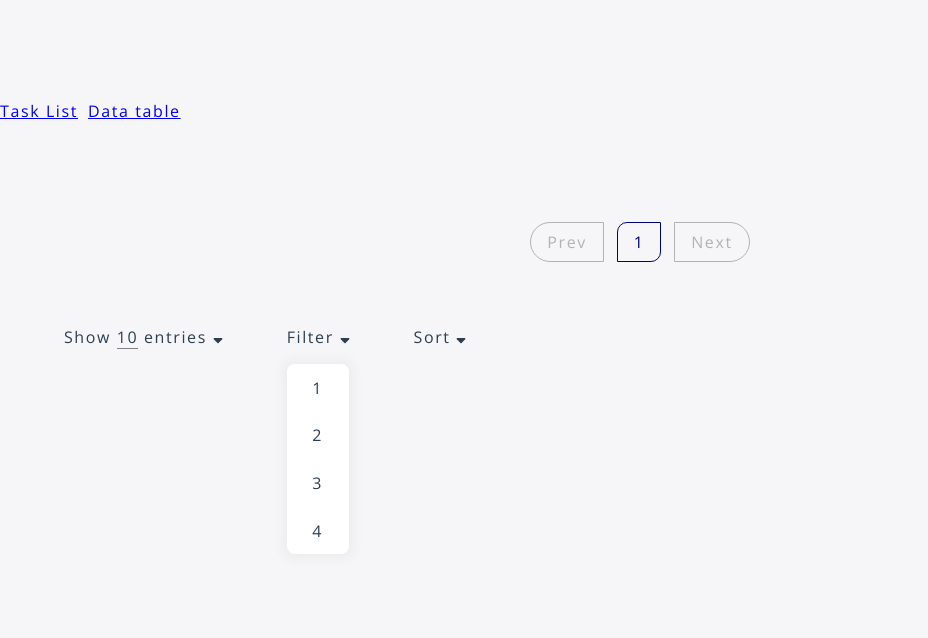
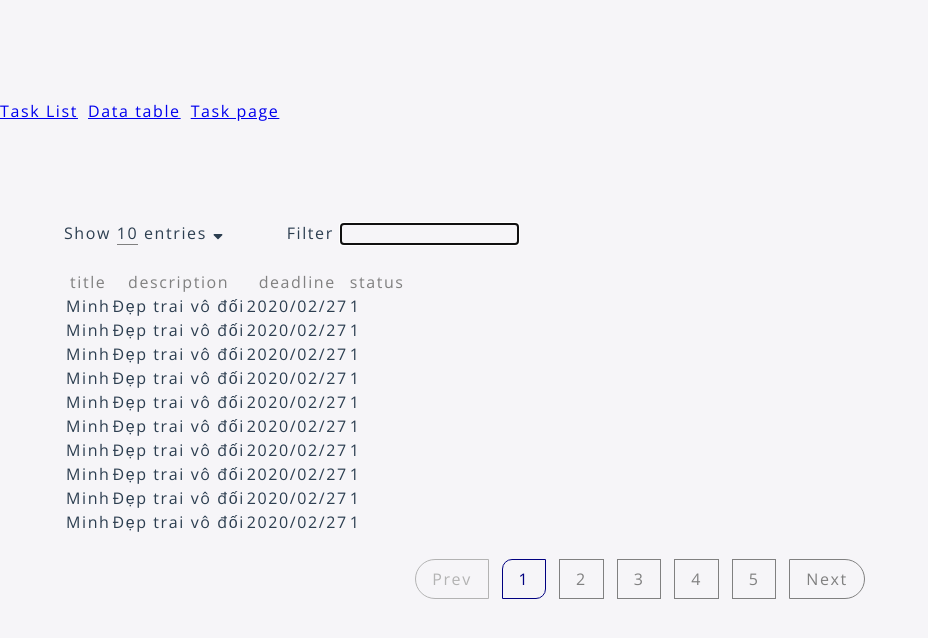
Before and after one commit to tonyminh95/todo-list-vuejs, a Vue app: page /#/datatable in a window 1280 px wide. Both pictures are taken after a click on the item "Filter". Shown: the top 638 px of the page, without its empty margins (0-928 px from the left). Built offline with nearby package versions, Linux system fonts and the light colour scheme.

Commit message:
new design

```diff
--- a/src/App.vue
+++ b/src/App.vue
@@ -3,6 +3,7 @@
         <div id="nav">
             <router-link to="/">Task List</router-link>
             <router-link to="/datatable">Data table</router-link>
+            <router-link to="/tasks">Task page</router-link>
         </div>
         <router-view/>
     </div>
--- a/src/components/TableCondition.vue
+++ b/src/components/TableCondition.vue
@@ -1,9 +1,7 @@
 <template>
-    <div>
     <ul class="condition">
-            <!--  -->
         <li>
-                <dropdown :items="items">
+            <dropdown :items="entries" @chosen-item="chosenItem">
                 <div slot="dropdownButton">
                     Show <span class="u-border-bottom">{{ numberOfEntries }}</span> entries
                     <fa-icon :icon="['fas', 'sort-down']"></fa-icon>
@@ -11,25 +9,12 @@
             </dropdown>
         </li>
         <li>
-                <dropdown :items="items">
-                    <div slot="dropdownButton">
-                        Filter <fa-icon :icon="['fas', 'sort-down']"></fa-icon>
-                    </div>
-                </dropdown>
-            </li>
-            <li>
-                <dropdown :items="items">
-                    <div slot="dropdownButton">
-                        Sort <fa-icon :icon="['fas', 'sort-down']"></fa-icon>
-                    </div>
-                </dropdown>
+            Filter <input >
         </li>
     </ul>
-    </div>
 </template>
 
 <script>
-    import ClickOutside from 'vue-click-outside'
     import Dropdown from '@/components/bases/BaseDropdown'
 
     export default {
@@ -39,21 +24,17 @@
             Dropdown
         },
 
-        directives: {
-            ClickOutside
-        },
-
         data () {
             return {
                 numberOfEntries: 10,
-                showDropdown: false,
-                items: [1, 2, 3, 4]
+                entries: [10, 25, 50, 75, 100]
             }
         },
 
         methods: {
-            hideDropdown () {
-                this.showDropdown = false
+            chosenItem (index) {
+                this.numberOfEntries = this.entries[index]
+                this.$emit('chosen-item', this.numberOfEntries)
             }
         }
     }
--- a/src/components/bases/BaseDropdown.vue
+++ b/src/components/bases/BaseDropdown.vue
@@ -6,7 +6,7 @@
 
 
         <ul class="u-margin-top-xsmall dropdown" v-if="showDropdown">
-            <li v-for="(item, index) in items" :key="index">
+            <li v-for="(item, index) in items" :key="index" @click="$emit('chosen-item', index)">
                 {{ item }}
             </li>
         </ul>
--- a/src/pages/DatatableTest.vue
+++ b/src/pages/DatatableTest.vue
@@ -1,22 +1,9 @@
 <template>
     <div style="width: 90%; margin: 0 auto; margin-top: 100px;">
 
-        <pagination
-            class="u-text-center u-margin-bottom-medium"
-            :page_size="page_size"
-            :list_size="bodies.length"
-            @page-number="test"
-        />
+        <condition class="u-margin-bottom-small" @chosen-item="page_size = $event"/>
 
-        <condition />
-        <!-- <select v-model="page_size">
-            <option>10</option>
-            <option>25</option>
-            <option>50</option>
-            <option>100</option>
-        </select> -->
-
-        <!-- <table class="table">
+        <table class="table u-margin-bottom-small">
             <thead>
                 <tr>
                     <th v-for="(head, index) in heads" :key="index">{{ head }}</th>
@@ -26,16 +13,23 @@
                 <tr v-for="item in items" :key="item.id">
                     <td v-for="(head, index) in heads" :key="index">
                         {{ item[head] }}
-                    </td> -->
+                    </td>
 
                     <!-- <td v-if="body.propertyType == 'button'" class="datatable__button-box">
                         <div v-for="(type, index) in button.types" :key="index" :class="[`btn-${type.item} btn-icon`]">
                             <fa-icon :icon="type.icon"></fa-icon>
                         </div>
                     </td> -->
-                <!-- </tr>
+                </tr>
             </tbody>
-        </table> -->
+        </table>
+
+        <pagination
+            class="u-text-center"
+            :page_size="page_size"
+            :list_size="bodies.length"
+            @page-number="test"
+        />
     </div>
 </template>
 
@@ -59,7 +53,7 @@
 
         data() {
             return {
-                page_size: 100,
+                page_size: 10,
                 page_number: 1,
                 // datas: [
                 //     {
@@ -151,6 +145,10 @@
         methods: {
             test(pageNumber) {
                 this.page_number = pageNumber
+            },
+
+            chosenItem (index) {
+                alert(index)
             }
         },
     }
--- /dev/null
+++ b/src/pages/TaskPage.vue
@@ -0,0 +1,21 @@
+<template>
+    <div>
+
+        <table class="table">
+            <thead>
+                <tr>Title</tr>
+                <tr>Description</tr>
+                <tr>Deadline</tr>
+                <tr>Status</tr>
+            </thead>
+            <tbody></tbody>
+        </table>
+
+    </div>
+</template>
+
+<script>
+    export default {
+        name: 'TaskPage'
+    }
+</script>
--- a/src/router.js
+++ b/src/router.js
@@ -1,7 +1,8 @@
-import Vue from 'vue';
-import Router from 'vue-router';
-import TaskList from '@/components/TaskList';
-import DatatableTest from '@/pages/DatatableTest';
+import Vue from 'vue'
+import Router from 'vue-router'
+import TaskList from '@/components/TaskList'
+import DatatableTest from '@/pages/DatatableTest'
+import TaskPage from '@/pages/TaskPage'
 
 Vue.use(Router)
 
@@ -16,6 +17,11 @@ export default new Router({
             path: '/datatable',
             name: 'datatable',
             component: DatatableTest
+        },
+        {
+            path: '/tasks',
+            name: 'task',
+            component: TaskPage
         }
     ]
 })
--- a/src/styles/base/_utilities.scss
+++ b/src/styles/base/_utilities.scss
@@ -1,12 +1,14 @@
+.u-text-left { text-align: left; }
 .u-text-center { text-align: center; }
+.u-text-right { text-align: right; }
 
 .u-margin-top-xsmall { margin-top: 1rem; }
 .u-margin-top-small { margin-top: 1.5rem; }
 
-// .u-margin-bottom-small { margin-bottom: 1.5rem; }
-
+.u-margin-bottom-small { margin-bottom: 1.5rem; }
 .u-margin-bottom-medium { margin-bottom: 4rem; }
-
 // .u-margin-bottom-big { margin-bottom: 8rem; }
 
 .u-border-bottom { border-bottom: 1px solid $color-gray; }
+
+// .u-display-inline-block { display: inline-block; }
--- a/src/styles/components/_datatable.scss
+++ b/src/styles/components/_datatable.scss
@@ -1,46 +1,46 @@
-.table {
-    width: 100%;
-    border-collapse: separate;
-    border-spacing: 0 0.5rem;
+// .table {
+//     width: 100%;
+//     border-collapse: separate;
+//     border-spacing: 0 0.5rem;
 
-    > thead,
-    > tbody {
-        > tr {
-            > th,
-            > td {
-                padding: $table-cell-padding;
-                line-height: $table-cell-line-height;
-                text-align: left;
-            }
-        }
-    }
+//     > thead,
+//     > tbody {
+//         > tr {
+//             > th,
+//             > td {
+//                 padding: $table-cell-padding;
+//                 line-height: $table-cell-line-height;
+//                 text-align: left;
+//             }
+//         }
+//     }
 
-    > thead {
-        text-transform: uppercase;
-        color: $table-cell-header-color;
-    }
+//     > thead {
+//         text-transform: uppercase;
+//         color: $table-cell-header-color;
+//     }
 
-    > tbody {
-        > tr {
-            > td {
-                background: #fff;
-                color: $color-gray;
-            }
+//     > tbody {
+//         > tr {
+//             > td {
+//                 background: #fff;
+//                 color: $color-gray;
+//             }
 
-            > td:first-child {
-                border-top-left-radius: $table-row-border-radius;
-                border-bottom-left-radius: $table-row-border-radius;
-            }
+//             > td:first-child {
+//                 border-top-left-radius: $table-row-border-radius;
+//                 border-bottom-left-radius: $table-row-border-radius;
+//             }
 
-            > td:last-child {
-                border-top-right-radius: $table-row-border-radius;
-                border-bottom-right-radius: $table-row-border-radius;
-            }
-        }
-    }
+//             > td:last-child {
+//                 border-top-right-radius: $table-row-border-radius;
+//                 border-bottom-right-radius: $table-row-border-radius;
+//             }
+//         }
+//     }
 
-    &__button-box {
-        width: 1%;
-        white-space:nowrap;
-    }
-}
+//     &__button-box {
+//         width: 1%;
+//         white-space:nowrap;
+//     }
+// }
--- a/src/styles/components/_dropdown.scss
+++ b/src/styles/components/_dropdown.scss
@@ -8,8 +8,8 @@
 
     > li {
         padding: $default-dimension $default-dimension * 2;
+        background-color: $color-white;
         cursor: pointer;
-        background-color: $color-white;
 
         &:first-child {
             border-radius: $border-radius-small $border-radius-small 0 0;
--- a/src/styles/main.scss
+++ b/src/styles/main.scss
@@ -6,9 +6,9 @@
 
 @import 'components/button';
 @import 'components/condition';
-@import 'components/datatable';
 @import 'components/dropdown';
 @import 'components/pagination';
+@import 'components/table';
 
 @import 'status';
 @import 'modal';
```
Also changed, not shown: src/styles/components/_table.scss (added, +46 -0 lines). Lines whose indentation alone changed are shown as unchanged.
